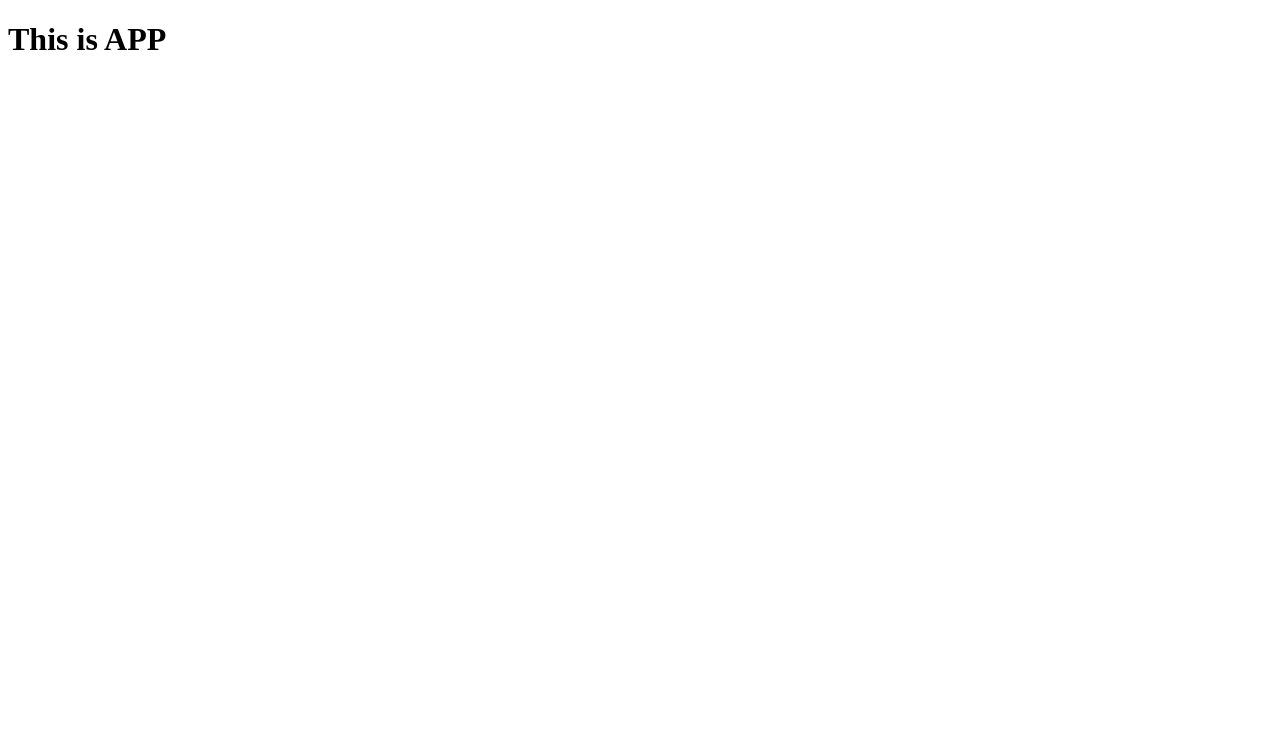
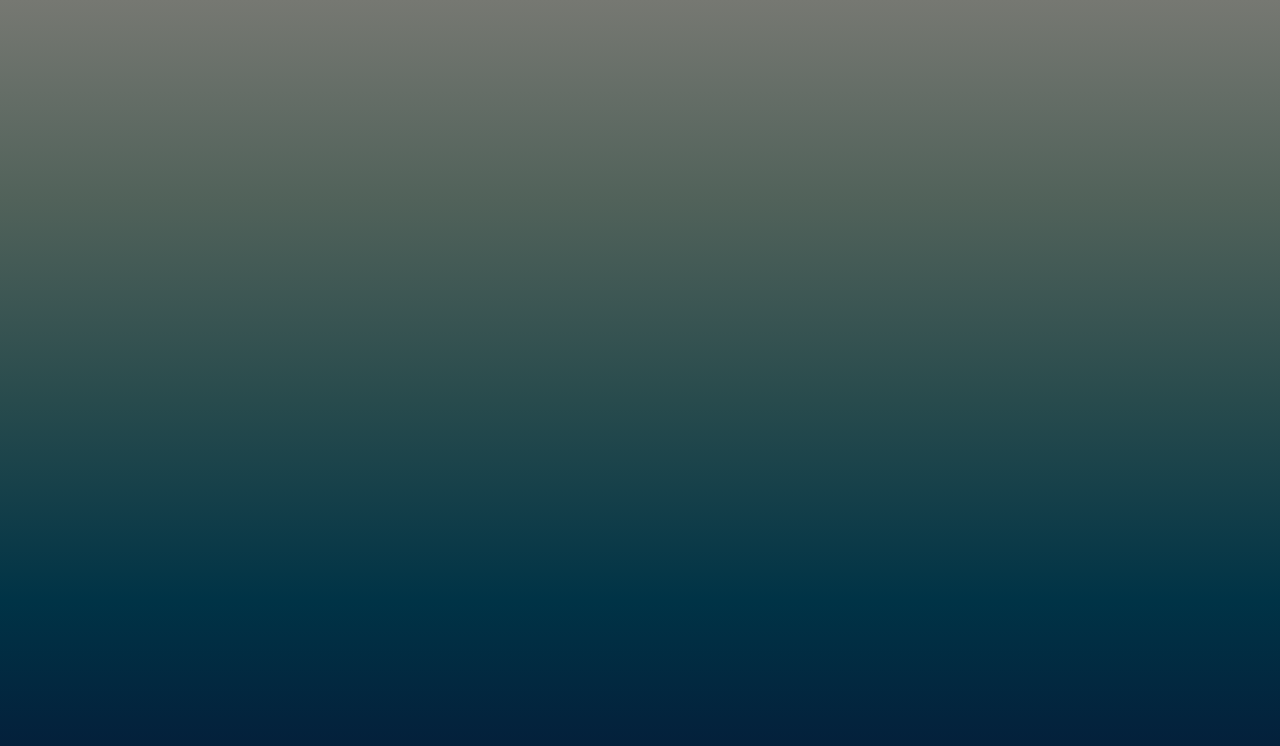
Before and after one commit to Stanislav453/form, a React (Create React App) app: page / in a window 1280 px wide. Shown: the top 746 px of the page. Built offline with nearby package versions, Linux system fonts and the light colour scheme.

Commit message:
add <Global />

```diff
--- a/src/App.tsx
+++ b/src/App.tsx
@@ -1,9 +1,10 @@
 import React from "react";
+import { Global } from "./component/styled/Global";
 
 export const App = () => {
   return (
     <>
-      <h1>This is APP</h1>
+      <Global />
     </>
   );
 };
```
